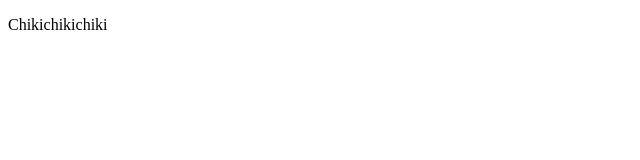
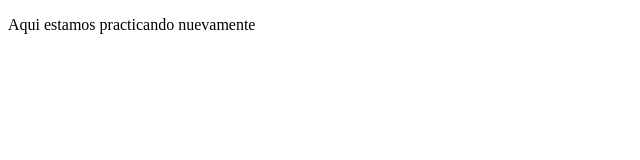
Before and after one commit to Jswears/Demo, a plain HTML site: page index.html in a window 1280 px wide. Shown: the whole page, without its empty margins (0-640 px from the left). Drawn offline with Linux system fonts and the light colour scheme.

Commit message:
practicando

```diff
--- a/index.html
+++ b/index.html
@@ -8,7 +8,7 @@
 </head>
 <body>
 <p>
-Chikichikichiki
+Aqui estamos practicando nuevamente
 </p>
 </body>
 </html>
```
